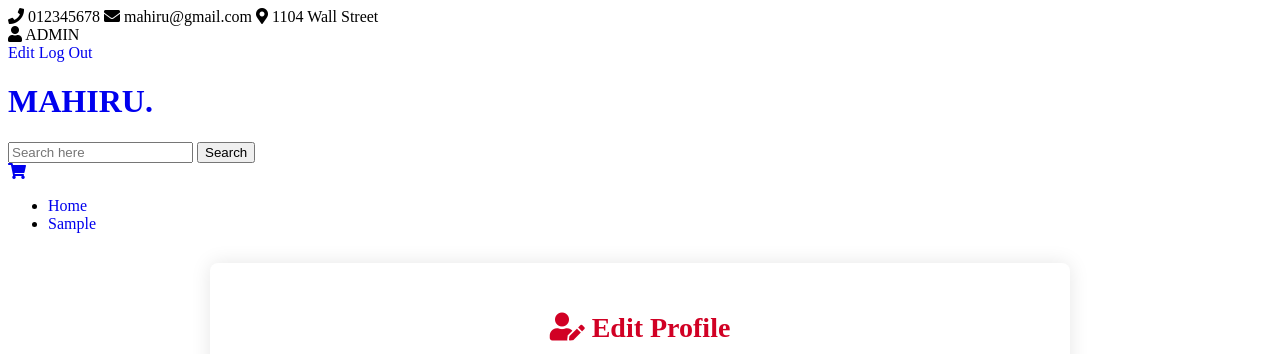
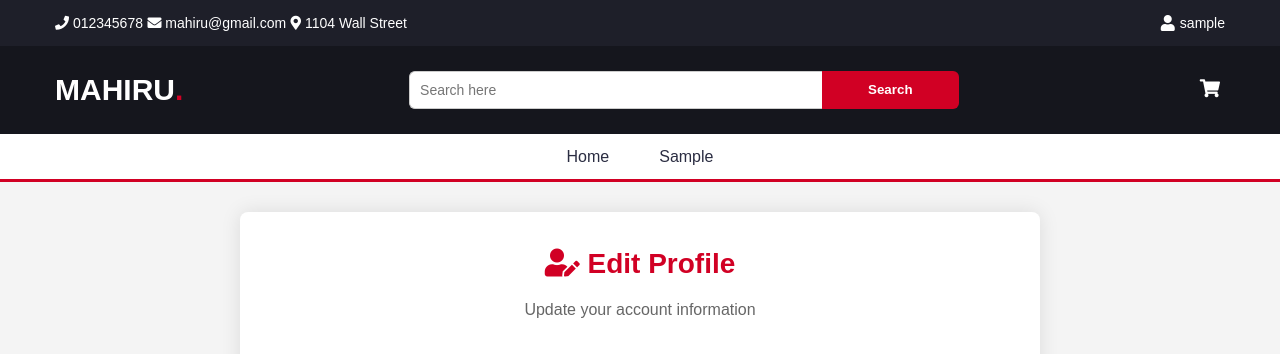
Before and after one commit to Suzune-pcz5/Mahiru-shop, a PHP site: page /edit_profile.php in a window 1280 px wide. Shown: the top 354 px of the page. Run offline with PHP 8.4, Linux system fonts and the light colour scheme; the visitor is signed in with stand-in values (Sample User, id 1); tables that the repository leaves empty or names only in its code hold one stand-in row (values such as "Sample post").

Commit message:
Add files via upload

```diff
--- a/Mahiru-shop/edit_profile.php
+++ b/Mahiru-shop/edit_profile.php
@@ -20,8 +20,8 @@ try {
     die("Connection failed: " . $e->getMessage());
 }
 
-// Get categories from products table
-$categoryQuery = $conn->query("SELECT DISTINCT category FROM products");
+// ========== LẤY DANH MỤC TỪ BẢNG products ==========
+$categoryQuery = $conn->query("SELECT DISTINCT category FROM products WHERE is_hidden = 0");
 $categories = $categoryQuery->fetchAll(PDO::FETCH_ASSOC);
 
 // Get current user information
@@ -105,7 +105,7 @@ if ($_SERVER['REQUEST_METHOD'] === 'POST') {
     <meta name="viewport" content="width=device-width, initial-scale=1.0">
     <title>Edit Profile - Mahiru Shop</title>
     <link rel="stylesheet" href="css/edit_profile.css">
-    <link rel="stylesheet" href="css/header.css">
+    <link rel="stylesheet" href="css/styles.css">
     <link rel="stylesheet" href="https://cdnjs.cloudflare.com/ajax/libs/font-awesome/5.15.3/css/all.min.css">
     <style>
         .success-message {
@@ -134,30 +134,22 @@ if ($_SERVER['REQUEST_METHOD'] === 'POST') {
                 <span><i class="fas fa-map-marker-alt"></i> 1104 Wall Street</span>
             </div>
             <div class="user-actions">
-                    <?php if (isset($_SESSION['user_id'])): ?>
+                <?php if (isset($_SESSION['user_name'])): ?>
                     <i class="fas fa-user"></i>
-                        <?php if (isset($_SESSION['user_role']) && strtolower($_SESSION['user_role']) === 'admin'): ?>
-                            <span class="name">ADMIN</span>
-                        <?php else: ?>
-                            <span class="name"><?php echo htmlspecialchars($user['username'] ?? $_SESSION['user_name'] ?? ''); ?></span>
-                        <?php endif; ?>
+                    <span class="name"><?php echo htmlspecialchars($_SESSION['user_name']); ?></span>
                     <div class="login-dropdown">
-                            <?php if (isset($_SESSION['user_role']) && strtolower($_SESSION['user_role']) === 'admin'): ?>
-                                <a href="edit.php" class="login-option">Edit</a>
-                            <?php else: ?>
-                                <a href="order_history.php" class="login-option">Order History</a>
+                        <a href="order_history.php" class="login-option">Order history</a>
                         <a href="edit_profile.php" class="login-option">Edit Profile</a>
-                            <?php endif; ?>
-                            <a href="logout.php" class="login-option">Log Out</a>
+                        <a href="logout.php" class="login-option">Log out</a>
                     </div>
                 <?php else: ?>
                     <a class="login-link">
                         <i class="fas fa-user"></i>
-                            <span class="name">Login/Sign Up</span>
+                        <span class="name">Login/Sign up</span>
                     </a>
                     <div class="login-dropdown">
                         <a href="login.php" class="login-option">Login</a>
-                            <a href="sign_up.php" class="login-option">Sign Up</a>
+                        <a href="sign_up.php" class="login-option">Sign up</a>
                     </div>
                 <?php endif; ?>
             </div>
@@ -170,7 +162,7 @@ if ($_SERVER['REQUEST_METHOD'] === 'POST') {
             </div>
             <div class="search-bar">
                 <form action="search_account.php" method="GET">
-                        <input type="text" name="name" placeholder="Search here" />
+                    <input type="text" name="name" placeholder="Search here" value="<?php echo htmlspecialchars($_GET['name'] ?? ''); ?>" />
                     <button type="submit" class="search-button">Search</button>
                 </form>
             </div>
@@ -179,7 +171,7 @@ if ($_SERVER['REQUEST_METHOD'] === 'POST') {
             </div>
         </div>
     </div>
-        <nav>
+    <nav class="category-nav">
         <div class="container">
             <ul class="category-list">
                 <li><a href="index_account.php">Home</a></li>
```
Lines whose indentation alone changed are shown as unchanged.
